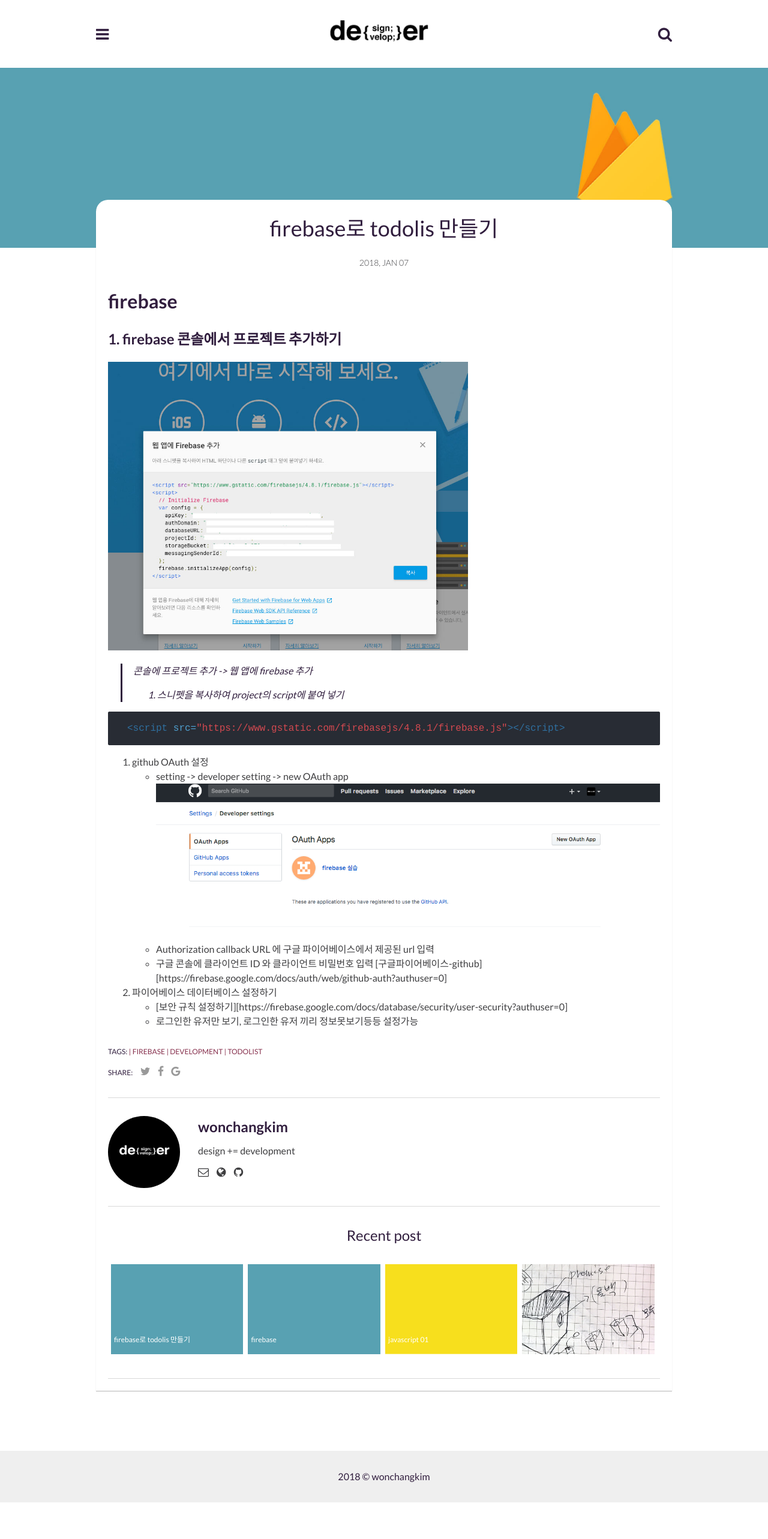
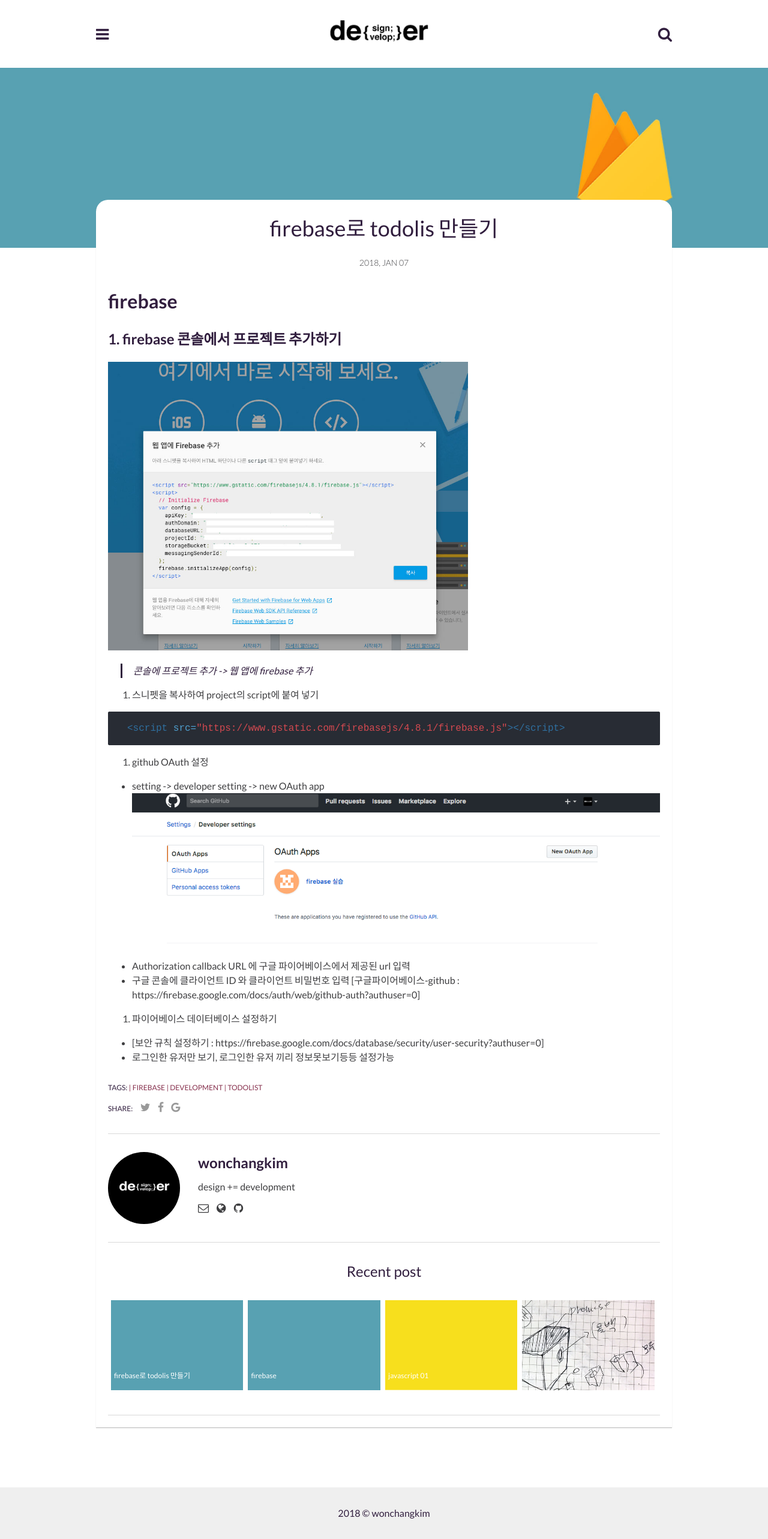
Before and after one commit to wonchangkim/blog, a Jekyll site: the page built from _posts/2018-01-04-firebase-2.markdown, in a window 1280 px wide. Shown: the whole page at 60% size. Built offline with Jekyll 4.4.1, drawn with Linux system fonts in a browser that asks for light colours; comment, search, counter and statistics services are not loaded.

````diff
--- a/_posts/2018-01-04-firebase-2.markdown
+++ b/_posts/2018-01-04-firebase-2.markdown
@@ -10,20 +10,24 @@ author: wonchangkim # Add name author (optional)
 # firebase
 
 ## 1. firebase 콘솔에서 프로젝트 추가하기
+
 ![Image]({{site.baseurl}}/assets/img/firebase-step-01.jpg){:width="600px" height="600px"}
 > 콘솔에 프로젝트 추가 -> 웹 앱에 firebase 추가
+
   1. 스니펫을 복사하여 project의 script에 붙여 넣기
 
 ```html
 <script src="https://www.gstatic.com/firebasejs/4.8.1/firebase.js"></script>
 ```
   2. github OAuth 설정
+
    - setting -> developer setting -> new OAuth app
    ![Image]({{site.baseurl}}/assets/img/github-step-01.png)
    - Authorization callback URL 에 구글 파이어베이스에서 제공된 url 입력
    - 구글 콘솔에 클라이언트 ID 와 클라이언트 비밀번호 입력
-  [구글파이어베이스-github][https://firebase.google.com/docs/auth/web/github-auth?authuser=0]
+  [구글파이어베이스-github : https://firebase.google.com/docs/auth/web/github-auth?authuser=0]
 
   3. 파이어베이스 데이터베이스 설정하기
-  - [보안 규칙 설정하기][https://firebase.google.com/docs/database/security/user-security?authuser=0]
+
+  - [보안 규칙 설정하기 : https://firebase.google.com/docs/database/security/user-security?authuser=0]
   - 로그인한 유저만 보기, 로그인한 유저 끼리 정보못보기등등 설정가능
````
